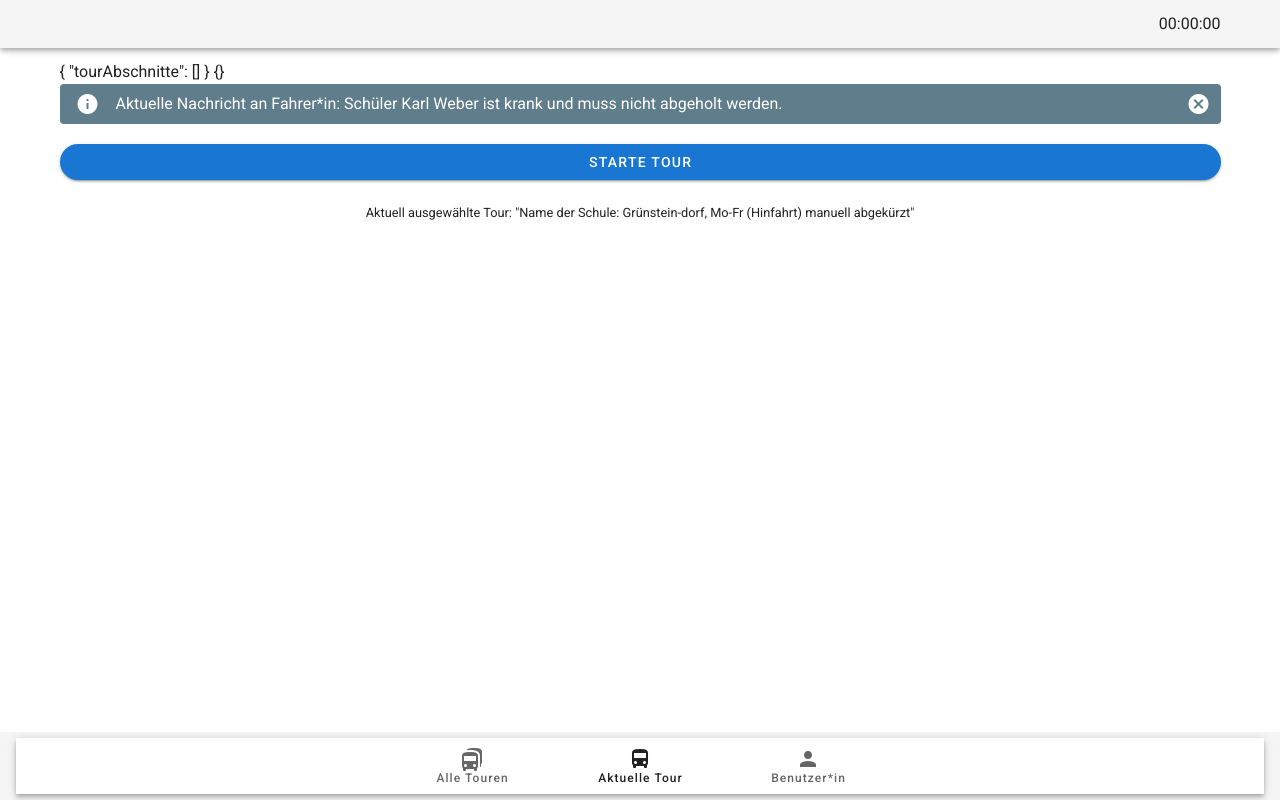
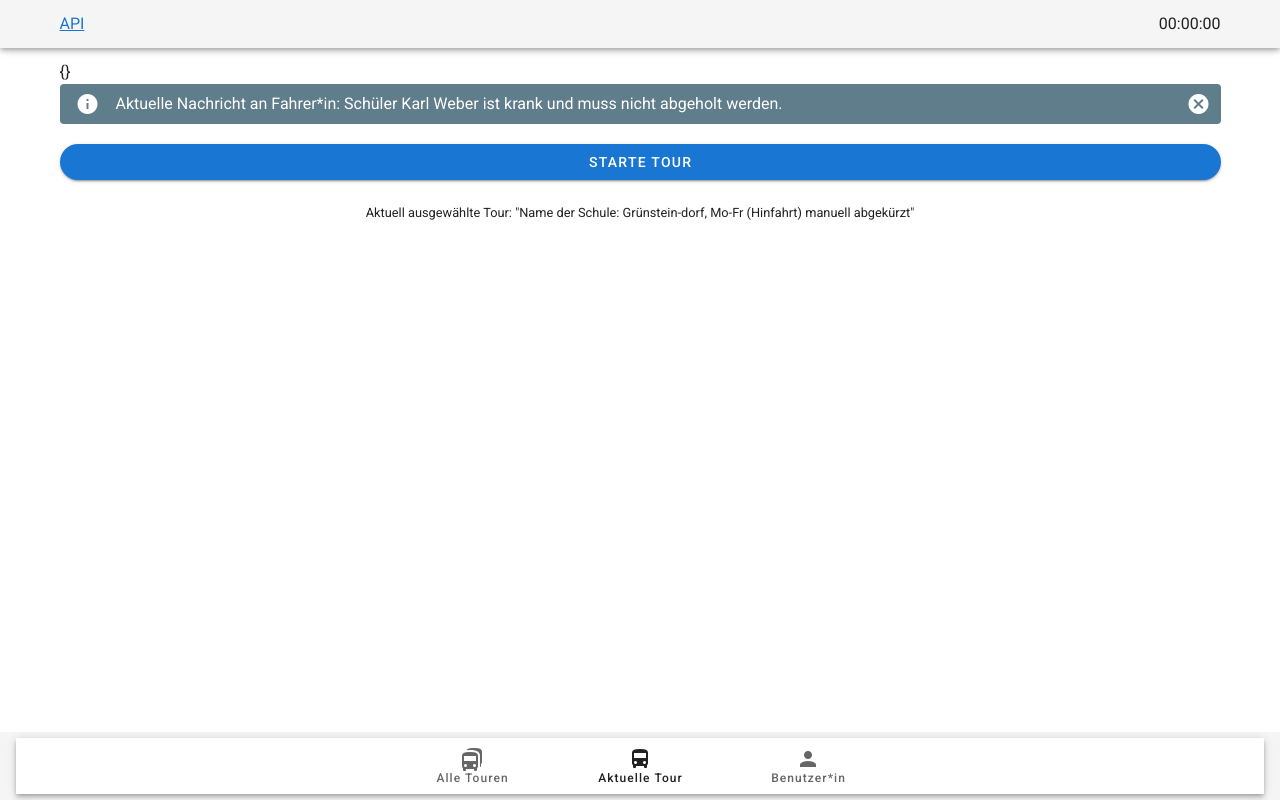
Before and after one commit to TerraPaul-dotcom/DriverApp, a Vue app in the folder driverapp/: page / in a window 1280 px wide. Built offline with nearby package versions, Linux system fonts and the light colour scheme.

Commit message:
Rework: Post request und JSON Object angepasst

```diff
--- a/driverapp/src/App.vue
+++ b/driverapp/src/App.vue
@@ -2,6 +2,7 @@
   <v-app>
     <v-app-bar app color="light" light dense>
       <v-container fill-height>
+        <a href="http://localhost:3000/api/tourenAbgeschlossen/newest/" target="_blank">API</a>
         <v-spacer></v-spacer>
         <!-- Timer -->
         <span
--- a/driverapp/src/components/tourAnsicht.vue
+++ b/driverapp/src/components/tourAnsicht.vue
@@ -5,9 +5,7 @@
       >Keine Tour Ausgewählt, bitte Tour auswählen.
     </span>
 
-    {{ tourFahrerInput }}
     {{ abschnittFahrerInput }}
-    {{ geolocation }}
 
     <!-- Nachricht an Fahrer*in -->
     <v-alert
@@ -104,7 +102,7 @@
                       >
                         <v-list-item-content>
                           <v-list-item-title
-                            v-text="item"
+                            v-text="item.beschriftung"
                             @click.prevent="
                               ausgewaehlteOptionenKeinEinstieg = i
                               schuelerAuswahlGrundKeinEinstieg()
@@ -219,7 +217,7 @@
     <v-snackbar v-model="snackbar" timeout="10000">
       {{ snackbarText }}
 
-      <template v-slot:action="{ attrs }">
+      <template v-slot:action="{attrs}">
         <v-btn color="pink" text v-bind="attrs" @click="snackbar = false">
           Close
         </v-btn>
@@ -243,13 +241,23 @@ export default {
       abschnittCurrent: -1, //-1. Tour noch nicht gestartet, 0. erster Abschnitt, 1. zweiter Abschnitt ...usw
       abschnittStatus: 0, //Status pro Abschnitt. 0. Noch keine Eingabe, 1. Stop geklickt 2. Auswahl Einstieg Ja, 3. Auswahl Einstieg Nein, 4. Auswahl Grund kein Einstieg, 5. Weiterfahrt geklickt
       einstiegJaNein: null, //Auswahl ob Schüler*in zugestiegen ist
-      optionenKeinEinstieg: ['Krankheit', 'Unklar'], //Optionen falls keine Einstieg
+      optionenKeinEinstieg: [
+        {beschriftung: 'DT', id: 97},
+        {beschriftung: 'Krankheit', id: 90},
+        {beschriftung: 'Nicht gefahren', id: 98},
+        {beschriftung: 'Schüleraustausch', id: 93},
+        {beschriftung: 'Sonstiger', id: 91},
+        {beschriftung: 'Umzug', id: 92},
+        {beschriftung: 'Urlaub', id: 94},
+        {beschriftung: 'xxxx', id: 95},
+        {beschriftung: 'yyyyy', id: 96}
+      ], //Optionen falls keine Einstieg
       ausgewaehlteOptionenKeinEinstieg: null,
       snackbar: false, //toggle Anzeige snackbar
       snackbarText: null,
       ausstiegEinstiegAuswahl: [],
       geolocation: null, //abfrage der geolocation TODO: Wird variable weiterhin gebraucht??
-      tourFahrerInput: { tourAbschnitte: [] },
+      tourFahrerInput: {tourAbschnitte: []},
       //Header: Start/Ende Date, Start/Ende GPS, Name Fahrer, TourId,
       //Abschnitte: Stop Date, Stop GPS, Schule/Schüler, Name Schüler*innen, Einstieg pro Schüler ja/nein, Ausstieg pro Schüler ja/nein,
       abschnittFahrerInput: {}
@@ -292,11 +300,18 @@ export default {
         this.$emit('startTimer')
         this.abschnittCurrent = 0
         const position = await this.getGpsLocation()
+        const date = new Date().toISOString().replace(/.\d+Z$/g, 'Z')
         this.tourFahrerInput = {
           tourID: this.tourGesamt.tourId,
+          fahrzeugId: this.tourGesamt.fahrzeugId,
+          sonderfahrtId: this.tourGesamt.sonderfahrtId,
           fahrerId: this.tourGesamt.fahrerId,
-          tourStart: new Date(),
-          tourStartGps: position,
+          mitBetriebshofKuerzel: this.tourGesamt.mitBetriebshofKuerzel,
+          begleitpersonAbholenJaNein: this.tourGesamt
+            .begleitpersonAbholenJaNein,
+          tourStart: date,
+          tourStartGpsX: position[0],
+          tourStartGpsY: position[1],
           tourAbschnitte: []
         }
         //TODO: GPS position wird nicht in fahrerinput gespeichert
@@ -305,31 +320,43 @@ export default {
         this.$emit('stopTimer')
         const position = await this.getGpsLocation()
         this.tourFahrerInput.tourStop = new Date()
-          this.tourFahrerInput.tourStopGps = position
+          .toISOString()
+          .replace(/.\d+Z$/g, 'Z')
+        this.tourFahrerInput.fahrerId = this.tourGesamt.fahrerId
+        this.tourFahrerInput.tourStopGpsX = position[0]
+        this.tourFahrerInput.tourStopGpsY = position[1]
         this.$store.dispatch('dialogUpdateTourBeendet', true)
-          this.$refs.apiKommunikation.submitTourenAbgeschlossen(this.tourFahrerInput) // greife auf methode in Componente apiKommunikatin zu
+        /* const tourFahrerInputJson = JSON.stringify(this.tourFahrerInput)
+        console.log(tourFahrerInputJson) */
+        this.$refs.apiKommunikation.submitTourenAbgeschlossen(
+          this.tourFahrerInput
+        ) // greife auf methode in Componente apiKommunikation zu
       }
     },
     async abschnittClickStop(nummerAbschnitt) {
       this.abschnittStatus = 1
       this.einstiegJaNein = null
       const position = await this.getGpsLocation()
+      const date = new Date().toISOString().replace(/.\d+Z$/g, 'Z')
       this.abschnittFahrerInput = {
         tourAbschnittId: this.tourAbschnitte[nummerAbschnitt].tourAbschnittId,
-        abschnittGps: position,
-        abschnittStop: new Date(),
-        nameSchuleOderSchueler: this.tourAbschnitte[nummerAbschnitt]
-          .nameSchuleOderSchueler
+        tourId: this.tourAbschnitte[nummerAbschnitt].tourId,
+        fahrzeugId: this.tourAbschnitte[nummerAbschnitt].fahrzeugId,
+        fahrerId: this.tourAbschnitte[nummerAbschnitt].fahrerId,
+        abschnittGpsX: position[0],
+        abschnittGpsY: position[1],
+        abschnittStop: date,
+        idSchuleOderSchueler: this.tourAbschnitte[nummerAbschnitt]
+          .idSchuleOderSchueler
       }
       //TODO: GPS position abrufen und einfügen, achtung gefahr, dass anfangsgps genommen wird mit globaler variable, besser lokale variante um sicher zu gehen.
-
     },
 
     schuelerAuswahlEinstieg(nummerAbschnitt) {
       this.abschnittStatus = 0
       this.abschnittCurrent += 1
       this.abschnittFahrerInput.einstieg = {
-        [this.tourAbschnitte[nummerAbschnitt].nameSchuleOderSchueler]: true
+        [this.tourAbschnitte[nummerAbschnitt].idSchuleOderSchueler]: true
       }
       this.abschnittFahrerInput.auswahlGrundKeinEinstieg = null
       this.tourFahrerInput.tourAbschnitte.push(this.abschnittFahrerInput)
@@ -339,7 +366,7 @@ export default {
       this.abschnittStatus = 0
       this.abschnittCurrent += 1
       this.abschnittFahrerInput.ausstieg = {
-        [this.tourAbschnitte[nummerAbschnitt].nameSchuleOderSchueler]: true
+        [this.tourAbschnitte[nummerAbschnitt].idSchuleOderSchueler]: true
       }
       this.tourFahrerInput.tourAbschnitte.push(this.abschnittFahrerInput)
       return nummerAbschnitt
@@ -347,13 +374,13 @@ export default {
     schuelerAuswahlKeinEinstieg(nummerAbschnitt) {
       this.abschnittStatus = 3
       this.abschnittFahrerInput.einstieg = {
-        [this.tourAbschnitte[nummerAbschnitt].nameSchuleOderSchueler]: false
+        [this.tourAbschnitte[nummerAbschnitt].idSchuleOderSchueler]: false
       }
     },
     schuelerAuswahlGrundKeinEinstieg(nummerAbschnitt) {
       this.abschnittFahrerInput.auswahlGrundKeinEinstieg = this.optionenKeinEinstieg[
         this.ausgewaehlteOptionenKeinEinstieg
-      ]
+      ].id
       this.tourFahrerInput.tourAbschnitte.push(this.abschnittFahrerInput)
       this.ausgewaehlteOptionenKeinEinstieg = null
       this.abschnittStatus = 0
@@ -368,10 +395,14 @@ export default {
     },
     schuleClickOkNachAuswaehlen() {
       //if Hintour
-      if ( this.tourGesamt.rueckfahrtAsStringMini === 'H') {
+      if (this.tourGesamt.rueckfahrtAsStringMini === 'H') {
         let ausstieg = {}
         for (let i = 0; i < this.tourFahrerInput.tourAbschnitte.length; i++) {
-          ausstieg[this.tourFahrerInput.tourAbschnitte[i].nameSchuleOderSchueler] = this.ausstiegEinstiegAuswahl[i] ? this.ausstiegEinstiegAuswahl[i] : false
+          ausstieg[
+            this.tourFahrerInput.tourAbschnitte[i].idSchuleOderSchueler
+          ] = this.ausstiegEinstiegAuswahl[i]
+            ? this.ausstiegEinstiegAuswahl[i]
+            : false
         }
         this.abschnittFahrerInput.ausstieg = ausstieg
         this.tourFahrerInput.tourAbschnitte.push(this.abschnittFahrerInput)
@@ -379,16 +410,13 @@ export default {
       //if Rücktour
       if (this.tourGesamt.rueckfahrtAsStringMini === 'R') {
         let einstieg = {}
-        for (let i = 0; i < this.tourAbschnitte.length; i++){
-         if (einstieg[this.tourAbschnitte[i].nameSchuleOderSchueler]) { //fall Name doppelt vorhanden ist, wird Zahl hinzugefügt
-           einstieg[this.tourAbschnitte[i].nameSchuleOderSchueler] = this.ausstiegEinstiegAuswahl[i] ? this.ausstiegEinstiegAuswahl[i] : false
-           } else {
-             einstieg[this.tourAbschnitte[i].nameSchuleOderSchueler + `(${i})`] = this.ausstiegEinstiegAuswahl[i] ? this.ausstiegEinstiegAuswahl[i] : false
-           }
+        for (let i = 0; i < this.tourAbschnitte.length; i++) {
+          einstieg[
+            this.tourAbschnitte[i].idSchuleOderSchueler
+          ] = this.ausstiegEinstiegAuswahl[i]
         }
         this.abschnittFahrerInput.einstieg = einstieg
         this.tourFahrerInput.tourAbschnitte.push(this.abschnittFahrerInput)
-
       }
       this.abschnittStatus = 0
       this.abschnittCurrent += 1
@@ -407,7 +435,7 @@ export default {
       this.ausstiegEinstiegAuswahl = []
     },
     getGpsLocation() {
-      return new Promise (function(resolve, reject){
+      return new Promise(function(resolve, reject) {
         if (navigator.geolocation) {
           navigator.geolocation.getCurrentPosition(
             /* position => {
@@ -423,7 +451,12 @@ export default {
             } */
             position => {
               resolve([position.coords.latitude, position.coords.longitude])
-              }, position => {reject('Fehler bei Abruf der Geolocation' + position)}, { //TODO: hier error handling bauen
+            },
+            position => {
+              reject('Fehler bei Abruf der Geolocation' + position)
+            },
+            {
+              //TODO: hier error handling bauen
               enableHighAccuracy: true,
               timeout: 5000
             }
@@ -431,7 +464,6 @@ export default {
         } else {
           alert(
             'Die Abfrage der Geokoordinaten wird von Ihrem Browser nicht unterstützt.'
-
           )
           reject
         }
```
Also changed, not shown: 2 other files (tests, documents, lock files or other folders). Lines whose indentation alone changed are shown as unchanged.
